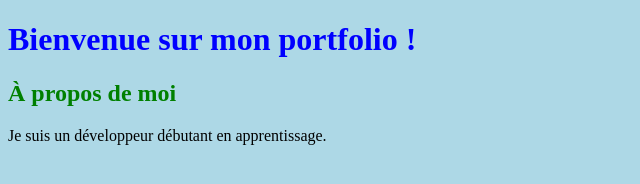
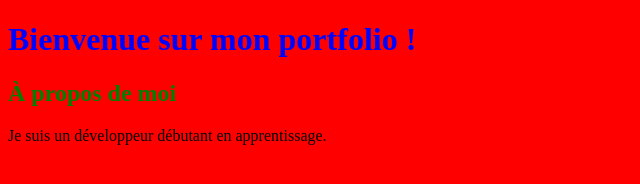
Before and after one commit to afaffoughali1/mon-portfolio, a plain HTML site: page index.html in a window 1280 px wide. Shown: the whole page, without its empty margins (0-640 px from the left). Drawn offline with Linux system fonts and the light colour scheme.

```diff
--- a/styles.css
+++ b/styles.css
@@ -1,3 +1,3 @@
-body { background-color: lightblue; }
+body { background-color: red; }
 h1 { color: blue; }
 h2 { color: green; }
```
